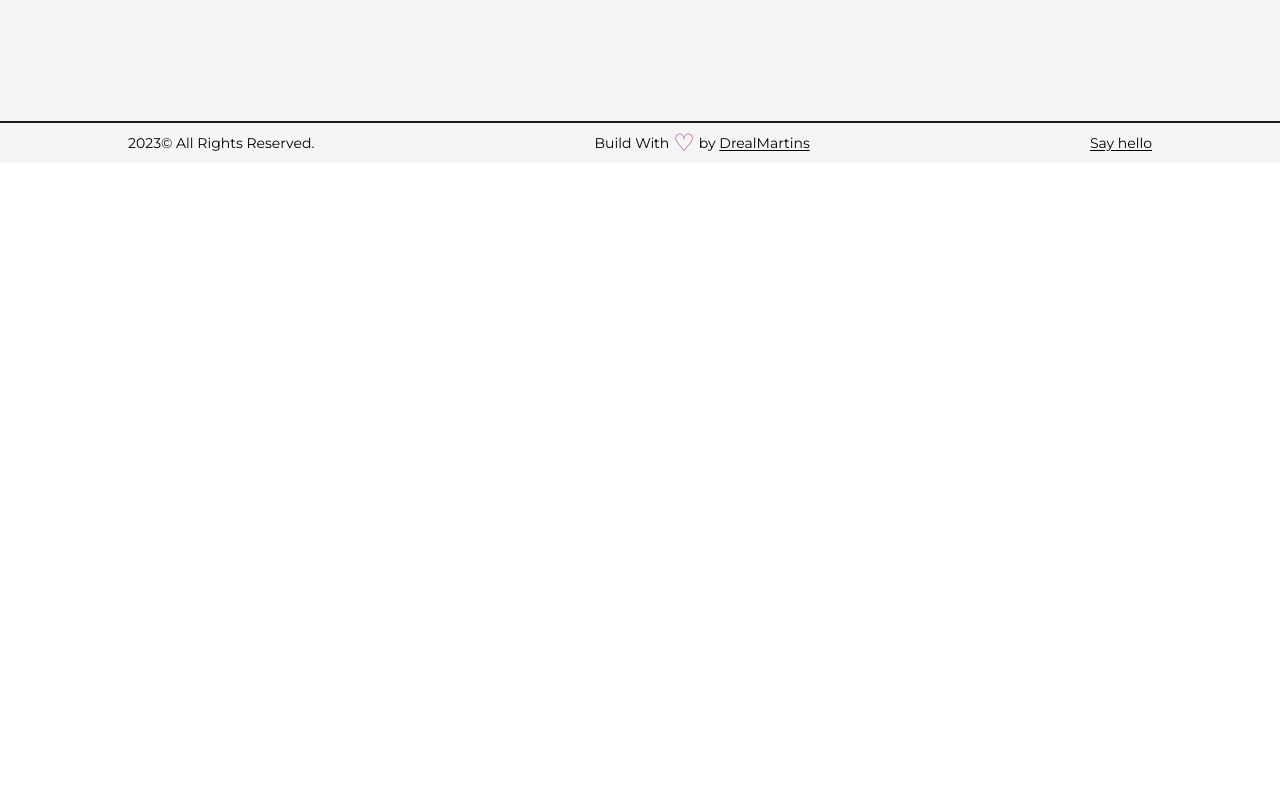
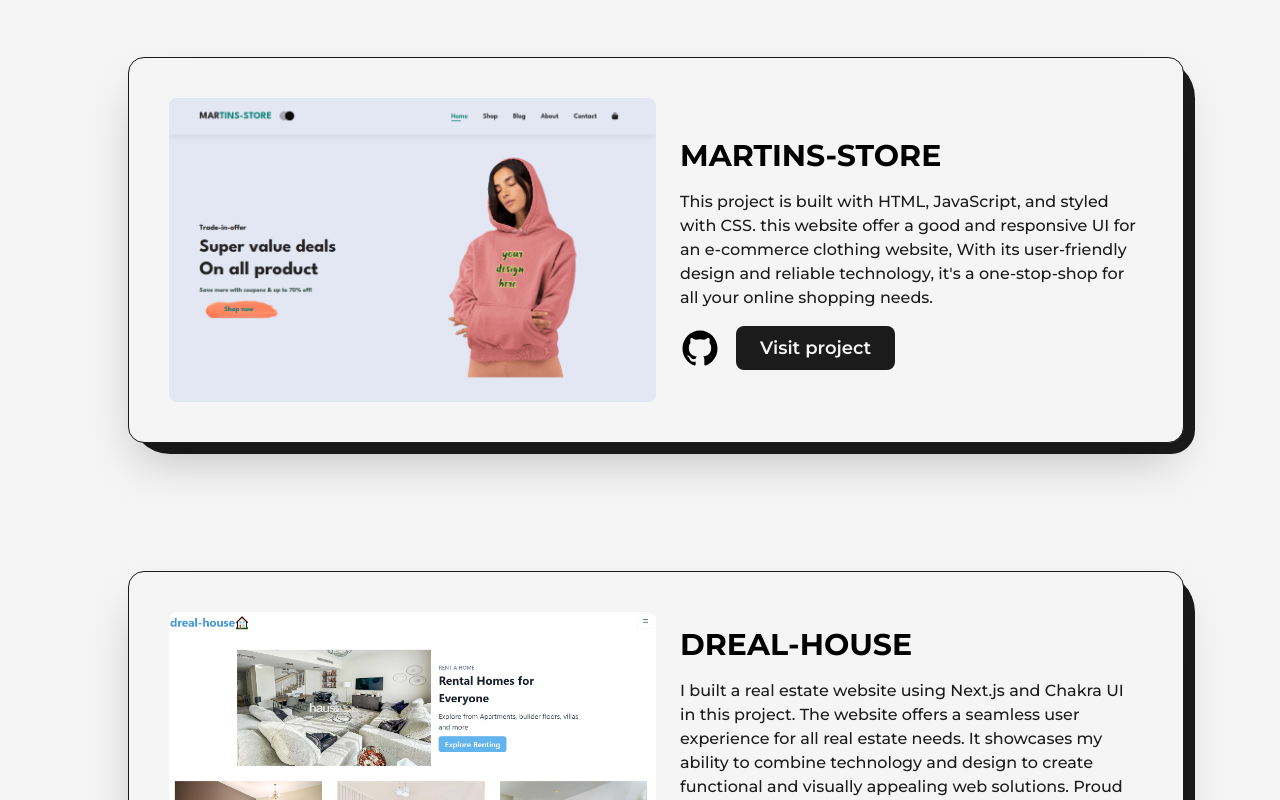
Before and after one commit to dreal-martins/Martins_Portfolio, a Next.js app: page /projects in a window 1280 px wide. Shown: the part 1540-2340 px from the top of the page. Before the commit the page ends 1703 px from the top, so only its background shows below. Built offline with nearby package versions, Linux system fonts and the light colour scheme.

Commit message:
made an update to my portfoilio

```diff
--- a/src/pages/projects.js
+++ b/src/pages/projects.js
@@ -5,11 +5,11 @@
 import Image from "next/image";
 import Link from "next/link";
 import React from "react";
-import project1 from "../../public/images/projects/crypto-screener-cover-image.jpg";
+import project1 from "../../public/images/projects/martins-store.png";
 import project2 from "../../public/images/projects/hulu-clone.png";
 import project3 from "../../public/images/projects/exercise.png";
 import project4 from "../../public/images/projects/tictactoe.png";
-import project5 from "../../public/images/projects/dreal-house.png";
+import project5 from "../../public/images/projects/Screenshot 2024-04-21 073358.png";
 import { motion } from "framer-motion";
 import TransitionEffect from "@/component/TransitionEffect";
 
@@ -127,7 +127,7 @@
         <Layout>
           <AnimatedText
             text="Imagination Trumps Knowledge!"
-            className="mb-9 lg:!text-7xl sm:mb-8 sm:!text-6xl xs:!text-4xl"
+            className="mb-9 lg:!text-5xl sm:mb-8 sm:!text-4xl xs:!text-4xl"
           />
           <div className="grid grid-cols-12 gap-24 gap-y-32 xl:gap-x-16 lg:gap-x-8 md:gap-y-24 sm:gap-x-0">
             <div className="col-span-12">
@@ -144,14 +144,38 @@
             <div className="col-span-12">
               <FeaturedProject
                 title="GOLDS-GYM"
-                summary="This is a web-based gym website built with ReactJS and styled with MU. Experience a user-friendly gym website built with ReactJS and styled with MUI. Achieve your fitness goals with our expert trainers, top-notch facilities, and personalized workout plans. Join us today and make fitness a lifestyle!."
+                summary="This is a web-based gym website built with ReactJS and styled with MUI. Experience a user-friendly gym website built with ReactJS and styled with MUI. Achieve your fitness goals with our expert trainers, top-notch facilities, and personalized workout plans. Join us today and make fitness a lifestyle!."
                 link="https://martinsgoldsgym.vercel.app/"
                 type="Project"
                 img={project3}
                 github="https://github.com/dreal-martins/golds_gym"
               />
             </div>
+            <div className="col-span-12">
+              <FeaturedProject
+                title="MARTINS-STORE"
+                summary="This project is built with HTML, JavaScript, and styled with CSS. this website offer a good and responsive UI for an e-commerce clothing website, With its user-friendly design and reliable technology, it's a one-stop-shop for all your online shopping needs."
+                link="https://martinsstore.vercel.app/"
+                type="Project"
+                img={project1}
+                github="https://github.com/dreal-martins/MartinsStore"
+              />
+            </div>
+            <div className="col-span-12">
+              <FeaturedProject
+                title="DREAL-HOUSE"
+                summary="I built a real estate website using Next.js and Chakra UI in this project. The website offers a seamless user experience for all real estate needs. It showcases my ability to combine technology and design to create functional and visually appealing web solutions. Proud to present this project as an example of my skills."
+                link="https://drealhouse.netlify.app/"
+                type="Project"
+                img={project5}
+                github="https://github.com/dreal-martins/drealhouse"
+              />
+            </div>
           </div>
+          {/* <AnimatedText
+            text="Backend Projects"
+            className="my-9 lg:!text-5xl sm:mb-8 sm:!text-4xl xs:!text-4xl"
+          /> */}
         </Layout>
       </main>
     </>
```
Also changed, not shown: public/images/projects/Screenshot 2024-04-21 073358.png (added), public/images/projects/martins-store.png (added).
